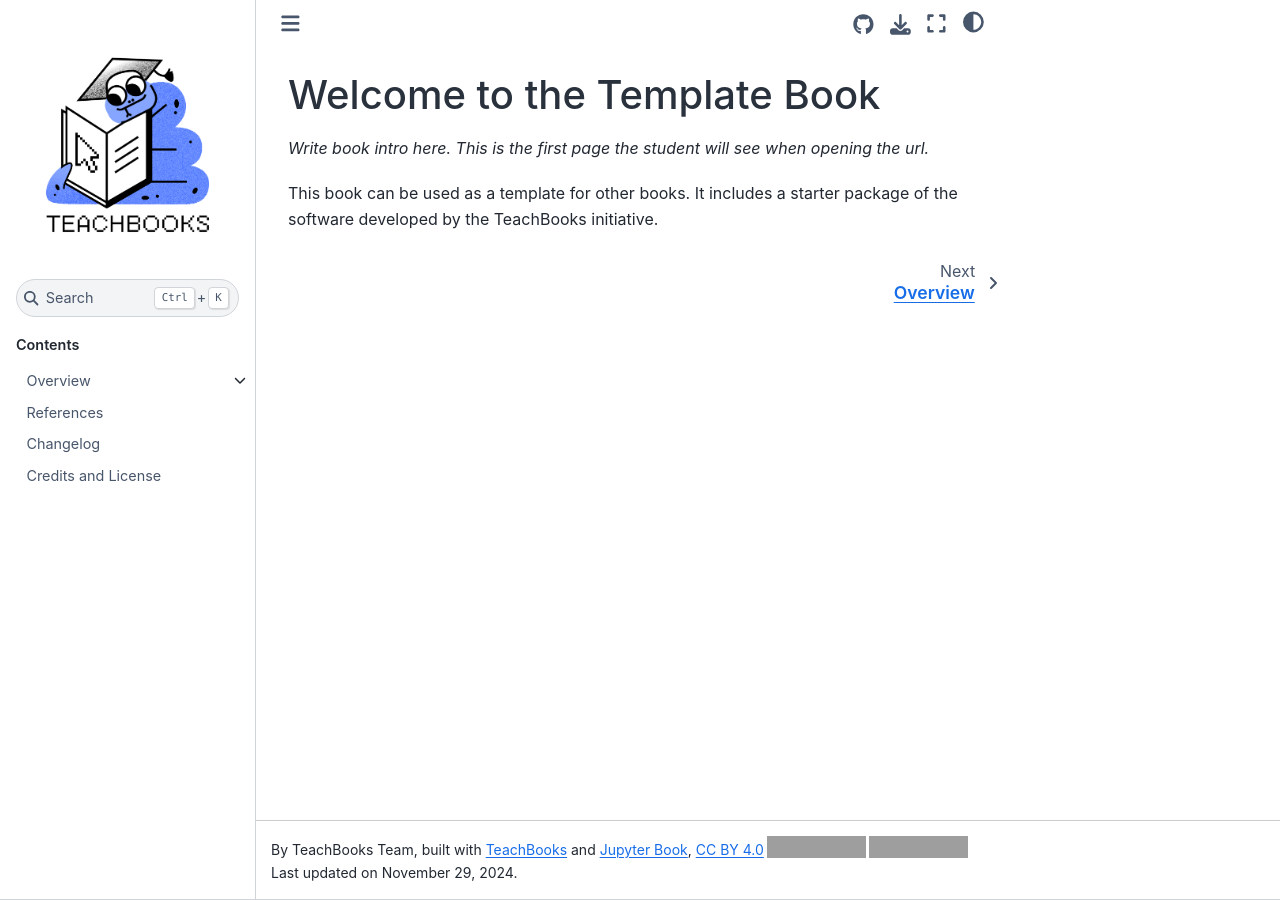
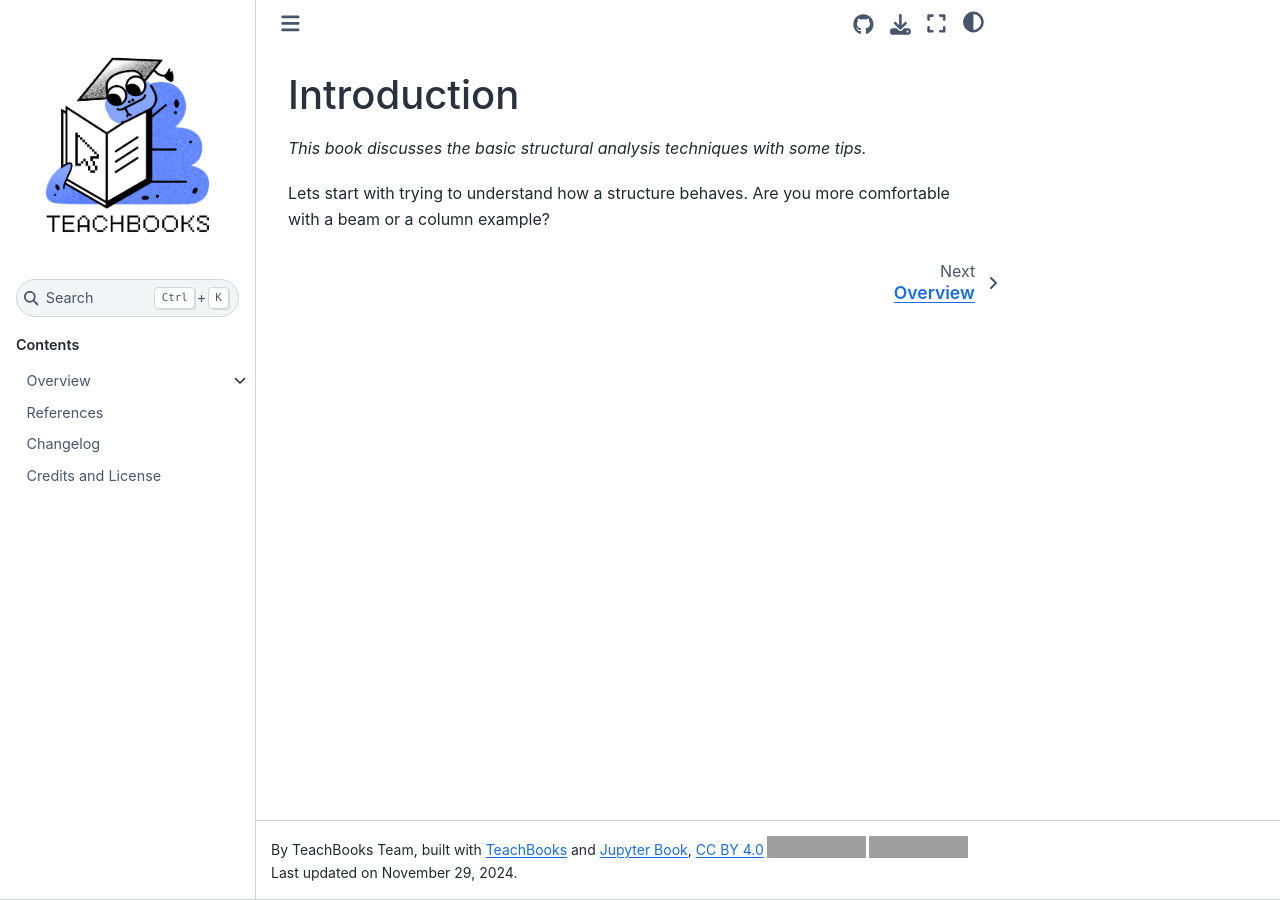
Before and after one commit to Marywp10/Trial-book, a Jupyter Book: the page built from book/intro.md, in a window 1280 px wide. Built offline with Jupyter Book 1.0.4 settings and Sphinx 7.4.7 and the Sphinx Book theme 1.1.4, drawn with Linux system fonts in a browser that asks for light colours; comment, search, counter and statistics services are not loaded; grey boxes are pictures that could not be loaded.

Commit message:
Update intro.md

```diff
--- a/book/intro.md
+++ b/book/intro.md
@@ -1,6 +1,6 @@
 (intro)=
-# Welcome to the Template Book
+# Introduction
 
-_Write book intro here. This is the first page the student will see when opening the url._
+_This book discusses the basic structural analysis techniques with some tips._
 
-This book can be used as a template for other books. It includes a starter package of the software developed by the TeachBooks initiative.
+Lets start with trying to understand how a structure behaves. Are you more comfortable with a beam or a column example?
```
